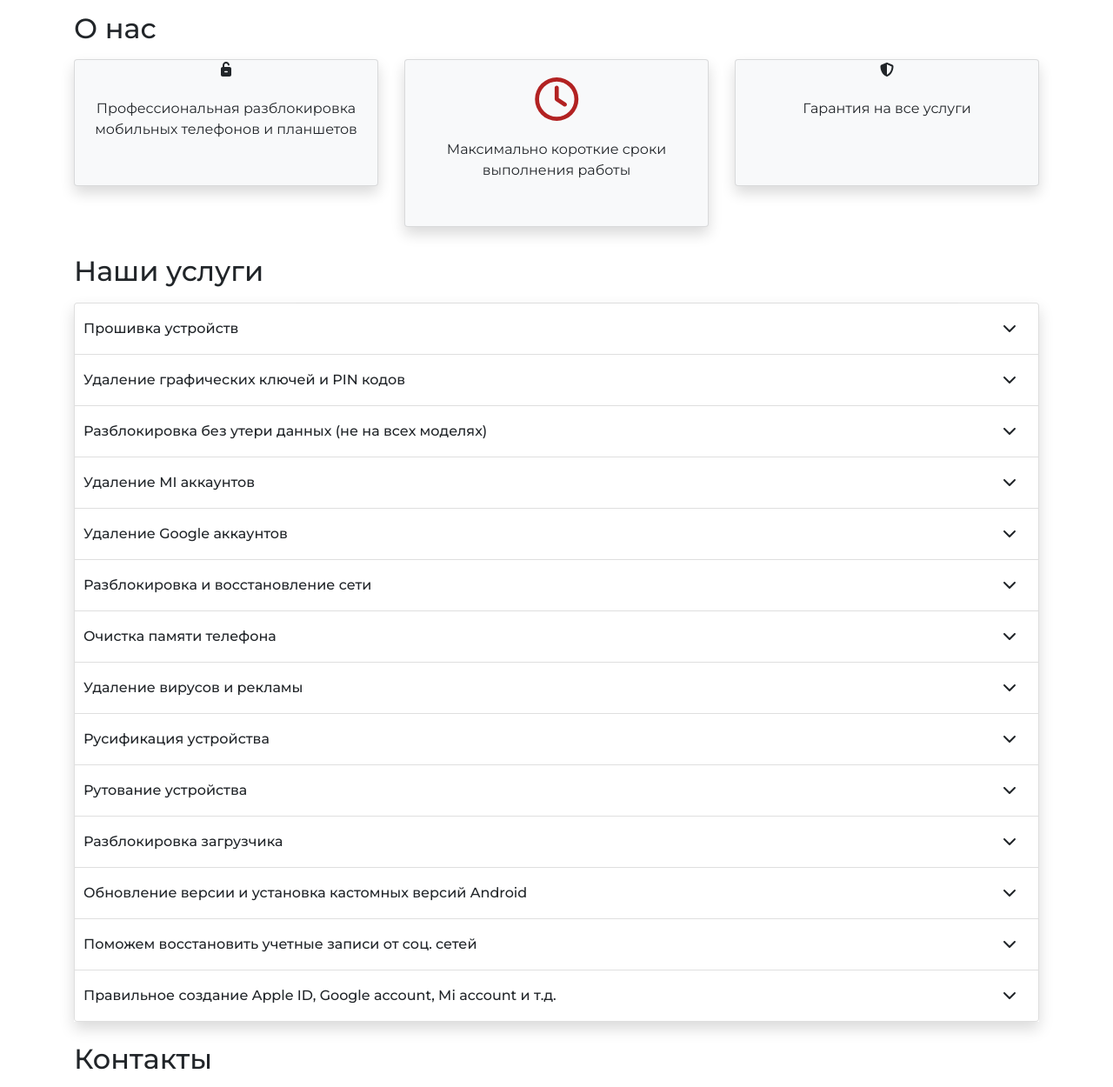
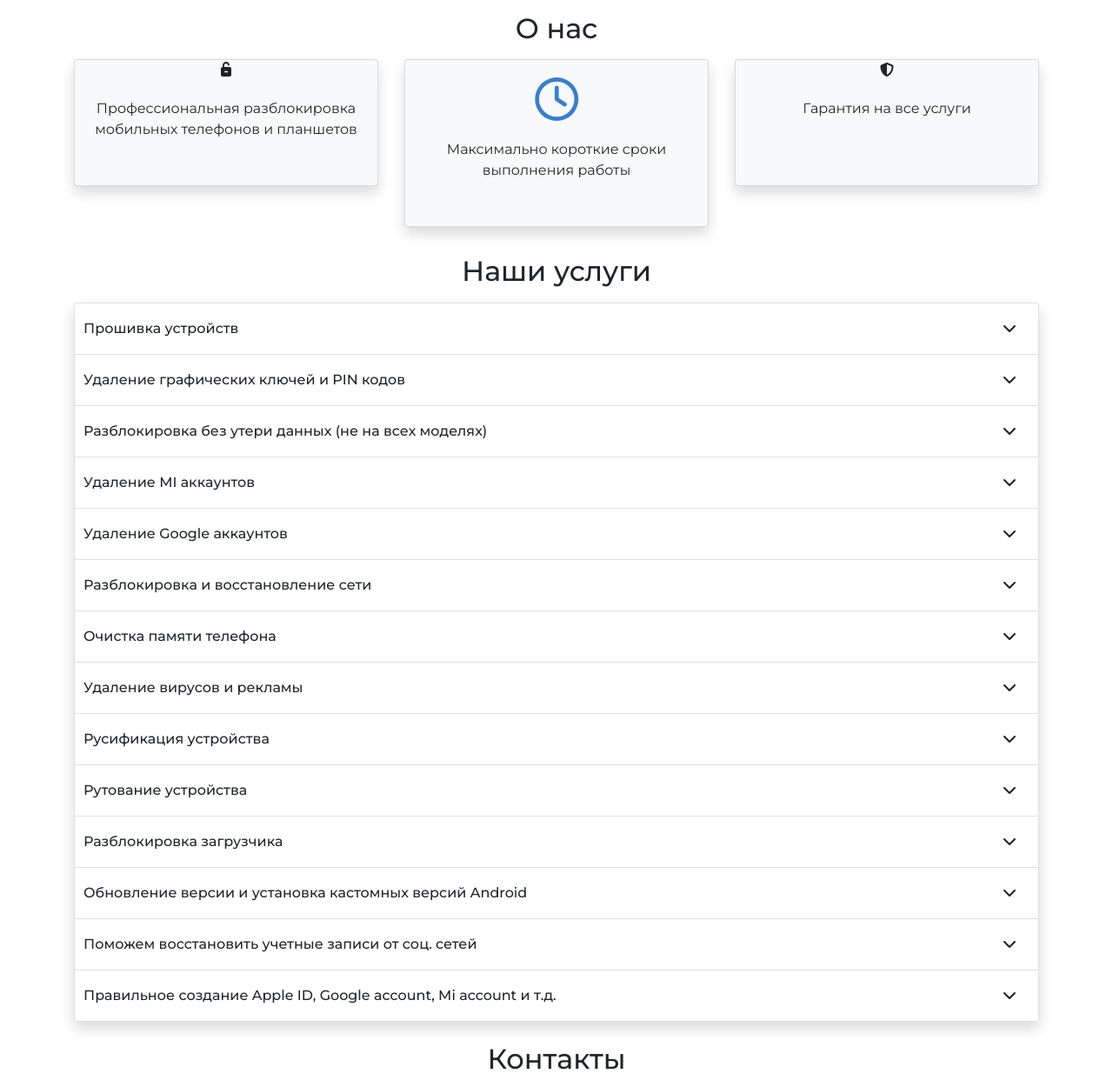
Before and after one commit to sharsheevnursultan/phones-unlocking, a plain HTML site: page index.html in a window 1280 px wide. Shown: the part 558-1808 px from the top of the page at 87% size. Drawn offline with Linux system fonts and the light colour scheme.

Commit message:
add files

```diff
--- a/css/style.css
+++ b/css/style.css
@@ -78,7 +78,7 @@ p {
 .fa-unlock-alt,
 .fa-shield-alt,
 .fa-clock{
-    color: firebrick;
+    color: #397ed0;
     font-size:50px;
     margin: 20px 20px 0 20px;
 
--- a/index.html
+++ b/index.html
@@ -67,7 +67,7 @@
     </section>
     <section id="about" class="pb-2 pt-2">
         <div class="container">
-            <h2 class="pb-2 pt-2">
+            <h2 class="pb-2 pt-2 text-center">
                 О нас
             </h2>
             <div class="row">
@@ -107,7 +107,7 @@
     </section>
     <section id="services" class="pb-2 pt-2">
         <div class="container">
-            <h2 class="pb-2 pt-2">
+            <h2 class="pb-2 pt-2 text-center">
                 Наши услуги
             </h2>
             <div class="accordion shadow" id="accordionExample">
@@ -465,7 +465,7 @@
     </section>
     <section id="contacts" class="pb-2 pt-2">
         <div class="container">
-            <h2 class="pb-2 pt-2">
+            <h2 class="pb-2 pt-2 text-center">
                 Контакты
             </h2>
             <div class="row">
@@ -494,7 +494,7 @@
     </section>
     <section id="address" class="pb-2 pt-2">
         <div class="container">
-            <h2 class="pb-2 pt-2">
+            <h2 class="pb-2 pt-2 text-center">
                 Адрес
             </h2>
             <p class="pb-2">
```
